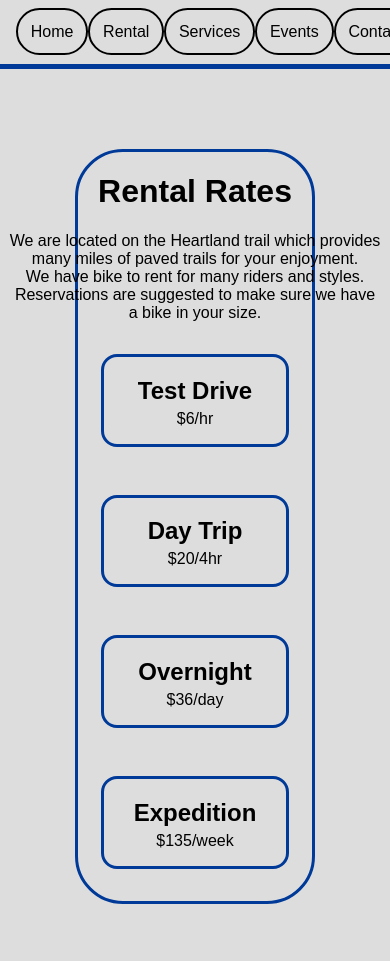
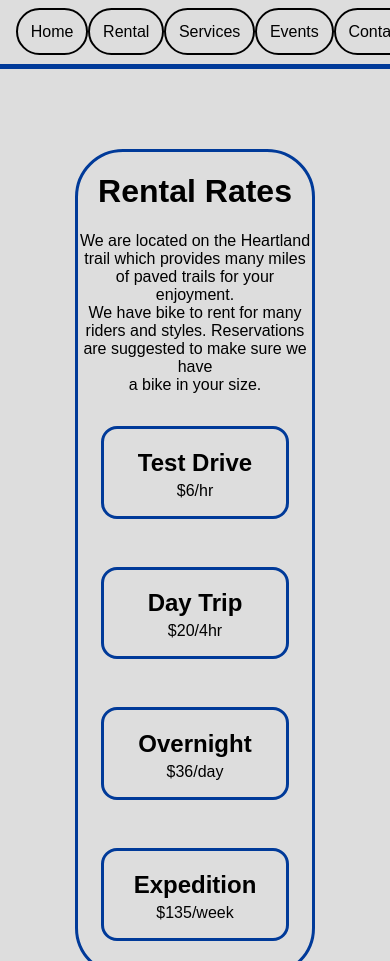
Before and after one commit to caveman0612/personalWebsite, a Django app: page /NC_website/rentals/ in a window 390 px wide; the page is wider, and only the part inside the window is pictured. Shown: the top 961 px of that part. Run offline with Django 3.2, Linux system fonts and the light colour scheme.

Commit message:
finished rental page

```diff
--- a/personalWebsite/NC_website/static/NC_website/styles/rentals.css
+++ b/personalWebsite/NC_website/static/NC_website/styles/rentals.css
@@ -35,7 +35,6 @@
 
 .rental_description p {
   margin: 0;
-  width: 800px;
   text-align: center;
 }
 
@@ -91,30 +90,5 @@
 }
 
 
-@media (max-width: 900px) {
-  .NC_logo {
-    display: none;
-  }
-  footer {
-    -webkit-box-orient: vertical;
-    -webkit-box-direction: normal;
-        -ms-flex-direction: column;
-            flex-direction: column;
-    -webkit-box-pack: center;
-        -ms-flex-pack: center;
-            justify-content: center;
-    -webkit-box-align: center;
-        -ms-flex-align: center;
-            align-items: center;
-  }
-  .rental_description p {
-    width: auto;
-  }
-}
 
-@media (max-width: 1300px) {
-  .rental_description p {
-    width: 400px;
-  }
-}
 /*# sourceMappingURL=rentals.css.map */
--- /dev/null
+++ b/personalWebsite/NC_website/static/NC_website/styles1/rental1.css
@@ -0,0 +1,90 @@
+.top_wrapper {
+    display: -webkit-box;
+    display: -ms-flexbox;
+    display: flex;
+    -webkit-box-orient: vertical;
+    -webkit-box-direction: normal;
+        -ms-flex-direction: column;
+            flex-direction: column;
+    -webkit-box-align: center;
+        -ms-flex-align: center;
+            align-items: center;
+    margin-bottom: 5em;
+    margin-top: 5em;
+    border: var(--dark_blue) 3px solid;
+    margin-left: auto;
+    margin-right: auto;
+    width: 60vw;
+    border-radius: 3em;
+    -ms-flex-line-pack: center;
+        align-content: center;
+  }
+
+  .rental_description {
+    display: -webkit-box;
+    display: -ms-flexbox;
+    display: flex;
+    -webkit-box-orient: vertical;
+    -webkit-box-direction: normal;
+        -ms-flex-direction: column;
+            flex-direction: column;
+    -webkit-box-align: center;
+        -ms-flex-align: center;
+            align-items: center;
+  }
+
+  .rental_description p {
+    margin: 0;
+    text-align: center;
+  }
+
+  .rental_rates {
+    display: -webkit-box;
+    display: -ms-flexbox;
+    display: flex;
+    -webkit-box-orient: horizontal;
+    -webkit-box-direction: normal;
+        -ms-flex-direction: row;
+            flex-direction: row;
+    gap: 3em;
+    padding: 2em;
+    -ms-flex-wrap: wrap;
+        flex-wrap: wrap;
+  }
+
+  .rental_box {
+    border: solid var(--dark_blue) 3px;
+    padding: 0 1em;
+    border-radius: 1em;
+    display: -webkit-box;
+    display: -ms-flexbox;
+    display: flex;
+    -webkit-box-orient: vertical;
+    -webkit-box-direction: normal;
+        -ms-flex-direction: column;
+            flex-direction: column;
+    width: 150px;
+    margin: 0 auto;
+  }
+
+  .rental_box h2 {
+    text-align: center;
+    margin-bottom: .2em;
+  }
+
+  .rental_box p {
+    margin-top: 0;
+    text-align: center;
+  }
+
+  .bottom_section {
+    display: -webkit-box;
+    display: -ms-flexbox;
+    display: flex;
+  }
+
+  .bottom_section img {
+    margin-left: auto;
+    margin-right: auto;
+    width: 60vw;
+  }
--- a/personalWebsite/NC_website/templates/NC_website/rentals.html
+++ b/personalWebsite/NC_website/templates/NC_website/rentals.html
@@ -3,7 +3,7 @@
 {% block head %}
 
 {% load static %}
-    <link rel="stylesheet" href="{% static "NC_website/styles/rentals.css" %}">
+    <link rel="stylesheet" href="{% static "NC_website/styles1/rental1.css" %}">
     <title>Rental</title>
 
 {% endblock %}
@@ -53,7 +53,8 @@
     </div>
 
     <div class="bottom_section">
-        <img src="../images/PaulBunyanHeartlandTrail.jpg" alt="Paul Bunyan Heart and Trail">
+        {% load static %}
+        <img src={% static "NC_website/media/PaulBunyanHeartlandTrail.jpg" %} alt="Paul Bunyan Heart and Trail">
     </div>
 
 {% endblock %}
```
